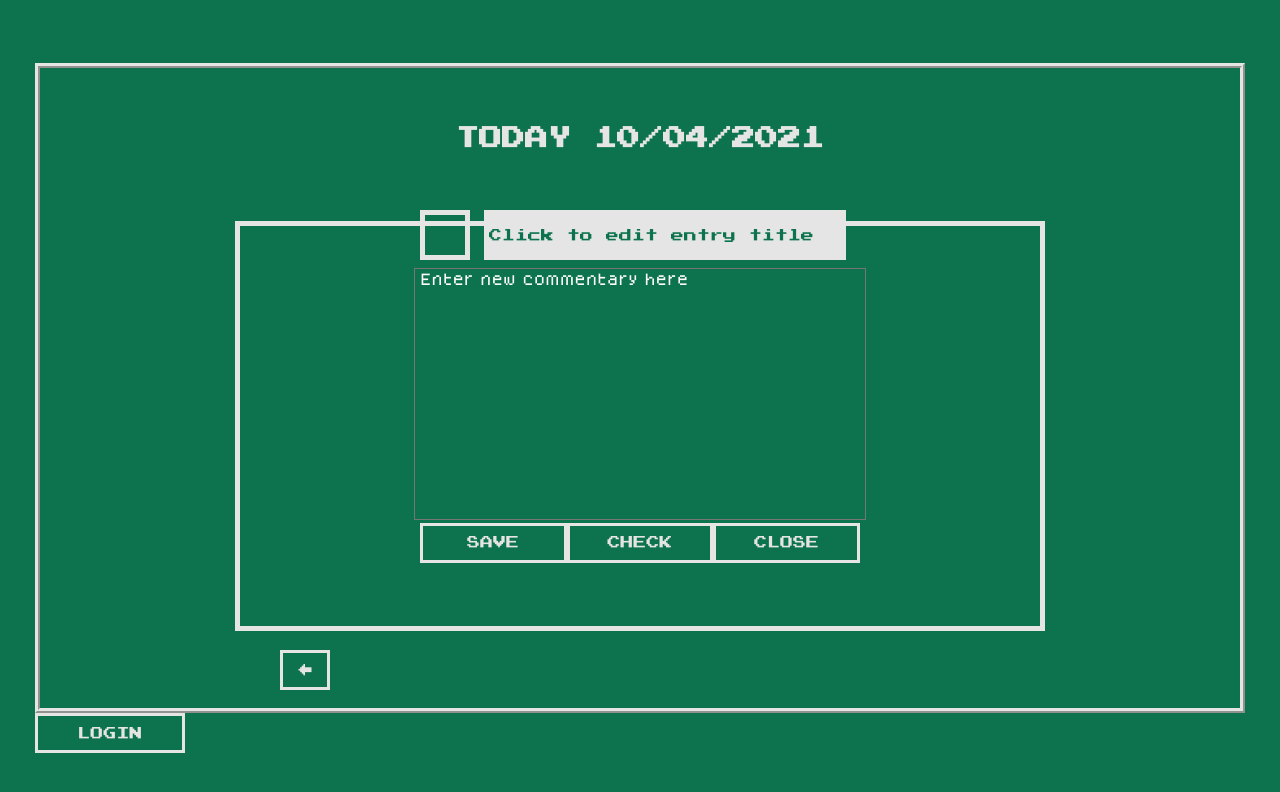
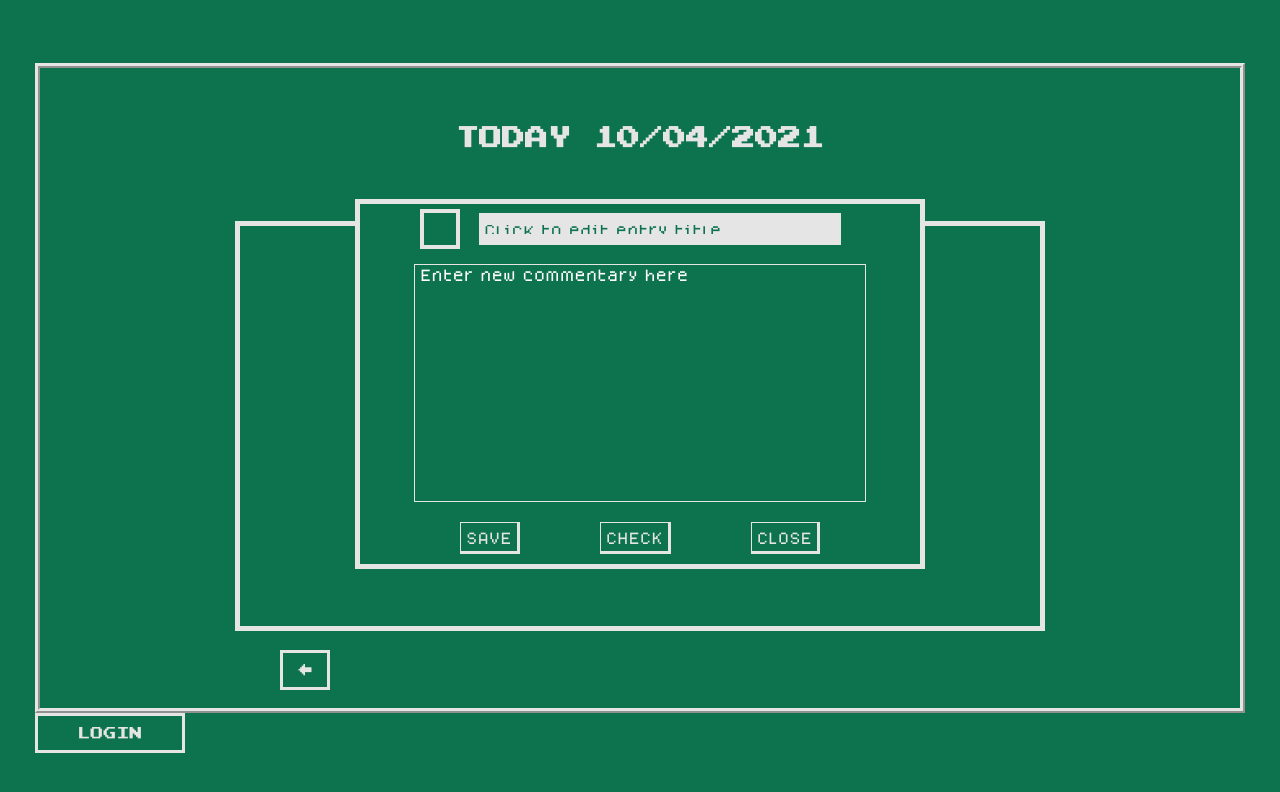
Before and after one commit to grantortino/job-hunter, a React (Create React App) app: page /today in a window 1280 px wide. Both pictures are taken after a click on the button "NEW". Shown: the top 792 px of the page. Built offline with nearby package versions, Linux system fonts and the light colour scheme.

Commit message:
JournalToday fixed remove function in modal

```diff
--- a/src/App.scss
+++ b/src/App.scss
@@ -512,7 +512,7 @@ p {
 .entry-card {
   display: flex;
   flex-direction: row-reverse;
-  flex-wrap: wrap-reverse;
+  flex-wrap: wrap;
   justify-content: center;
   min-width: 90vh;
   min-height: 55vh;
@@ -527,14 +527,18 @@ p {
   margin: 10px;
   width: 70vh;
   height: 45vh;
+  border: 5px solid $fontColor;
+  background-color: $bgColor;
   textarea {
     height: 30vh;
     width: 55vh;
     padding: 5px 5px;
     color: $fontColor;
     background-color: $bgColor;
+    border: 1px solid $fontColor;
     outline: none;
     resize: none;
+    margin: 10px 0px;
     &::placeholder {
       color: white;
     }
@@ -545,18 +549,21 @@ p {
   width: 55vh;
   padding: 5px 5px;
   display: flex;
+  align-items: center;
   .entry-title {
     color: $bgColor;
     background-color: $fontColor;
     outline: none;
     border: 3px solid $fontColor;
     width: 80%;
+    height: 3vh;
     &::placeholder {
       color: $bgColor;
     }
   }
   .entry-checkbox-big {
-    width: 7%;
+    width: 5vh;
+    height: 5vh;
   }
 }
 
@@ -564,6 +571,7 @@ p {
   display: flex;
   justify-content: space-between;
   width: 55vh;
+  margin: 10px 0px;
 }
 
 // ENTRY COMPONENT
--- a/src/components/EntryComponent.js
+++ b/src/components/EntryComponent.js
@@ -37,7 +37,7 @@ const EntryComponent = ({ entry, onRemove }) => {
                 <h1 className="entry-element-content font-small">{entry.entryContent}</h1>
                 <div className="entry-component-small-buttons">
                     <button className="shadow-small-entry-element-button font-small" onClick={() => setEditActive(!editActive)}>EDIT</button>
-                    <button className="shadow-small-entry-element-button font-small" onClick={() => onRemove(entry.id, entry.entryTitle, entry.entryContent)}>REMOVE</button>
+                    <button className="shadow-small-entry-element-button font-small" onClick={() => onRemove(entry.id, entry.entryTitle)}>REMOVE</button>
                 </div>
             </div>
         );
--- a/src/components/JournalToday.js
+++ b/src/components/JournalToday.js
@@ -20,6 +20,7 @@ const JournalToday = () => {
     const [editContent, setEditContent] = useState("");
     const [checkbox, setCheckbox] = useState(false);
     const [removeModalVisibile, setRemoveModalVisible] = useState("");
+    const [entryId, setEntryId] = useState();
 
 
     const dateOfToday = new Date();
@@ -51,9 +52,17 @@ const JournalToday = () => {
     const onRemove = (id, title) => {
         setRemoveModalVisible(!removeModalVisibile);
         setEntryTitle(title);
-        jobstore.remove(id);
+        setEntryId(id);
     };
 
+    const onSubmit = () => {
+        jobstore.removeEntry(entryId);
+        setRemoveModalVisible(!removeModalVisibile);
+    }
+
+    const onClose = () => {
+        setRemoveModalVisible(!removeModalVisibile);
+    }
 
 
     // onClick event to edit entry
@@ -74,6 +83,9 @@ const JournalToday = () => {
             <Modal
             onRemove={onRemove}
             modalMainObject={entryTitle}
+            modalHeaderText="REMOVE:"
+            onSubmit={onSubmit}
+            onClose={onClose}
             />
             }
 
@@ -92,7 +104,6 @@ const JournalToday = () => {
                 <div className="pages-header-huge">
                     <h3 className="medium">TODAY {dateString}</h3>
                 </div>
-                {/* {newButtonVisible && <button className="shadow-small-entry-element-button small" onClick={entryHandler}>NEW</button>} */}
                 <button className={newButtonVisible ? 'shadow-small-entry-element-button small' : 'shadow-small-entry-element-button small invisible'} onClick={entryHandler}>NEW</button>
                 {newEntry && <NewJournalEntry checkbox={checkbox} onCheckBox={onCheckBox} onEntryClose={onEntryClose} setEntryTitle={setEntryTitle} setEntryContent={setEntryContent} onEntrySave={onEntrySave} newEntry={newEntry} setNewEntry={setNewEntry} />}
 
--- a/src/components/Modal.js
+++ b/src/components/Modal.js
@@ -6,7 +6,6 @@ const Modal = ({ onSubmit, children, modalHeaderText, modalMainObject, onClose,
         <div className="modal-container">
                     {children}
             <h1 className="huge">{modalHeaderText}</h1>
-            {/* <h3 className="font-medium">{`"${companyName}"`}</h3> */}
             <h3 className="font-medium">{modalMainObject}</h3>
             <div className="modal-buttons-container">
                 <div className="modal-button-card">
--- a/src/components/NewJournalEntry.js
+++ b/src/components/NewJournalEntry.js
@@ -8,14 +8,14 @@ const NewJournalEntry = ({ newEntry, onEntrySave, setEntryContent, setEntryTitle
     return (
         <div className="new-entry-container">
             <div className="checkbox-container">
-                <img src={checkbox ? checked : unchecked} alt="checkbox" className="entry-checkbox"/>
-                <input className="entry-title small" type="text" placeholder={newEntry.entryTitle} onChange={(e) => setEntryTitle(e.target.value)}></input>
+                <img src={checkbox ? checked : unchecked} alt="checkbox" className="entry-checkbox-big"/>
+                <input className="entry-title font-small" type="text" placeholder={newEntry.entryTitle} onChange={(e) => setEntryTitle(e.target.value)}></input>
             </div>
             <textarea className="font-small" placeholder={newEntry.entryContent} onChange={(e) => setEntryContent(e.target.value)}></textarea>
             <div className="entry-button-container">
-                <button className="buttons small" onClick={onEntrySave}>SAVE</button>
-                <button className="buttons small" onClick={onCheckBox} >CHECK</button>
-                <button className="buttons small" onClick={onEntryClose}>CLOSE</button>
+                <button className="shadow-small-entry-element-button font-small" onClick={onEntrySave}>SAVE</button>
+                <button className="shadow-small-entry-element-button font-small" onClick={onCheckBox} >CHECK</button>
+                <button className="shadow-small-entry-element-button font-small" onClick={onEntryClose}>CLOSE</button>
             </div>
         </div>
     );
--- a/src/stores/JobStore.js
+++ b/src/stores/JobStore.js
@@ -46,7 +46,8 @@ const jobstore = {
     },
 
     removeEntry: function (entryId) {
-
+        this.entries = this.entries.filter((entry) => entry.id !== entryId);
+        localStorage.setItem('savedEntries', JSON.stringify(this.entries));
     },
 
     search: function(searchValue) {
```
